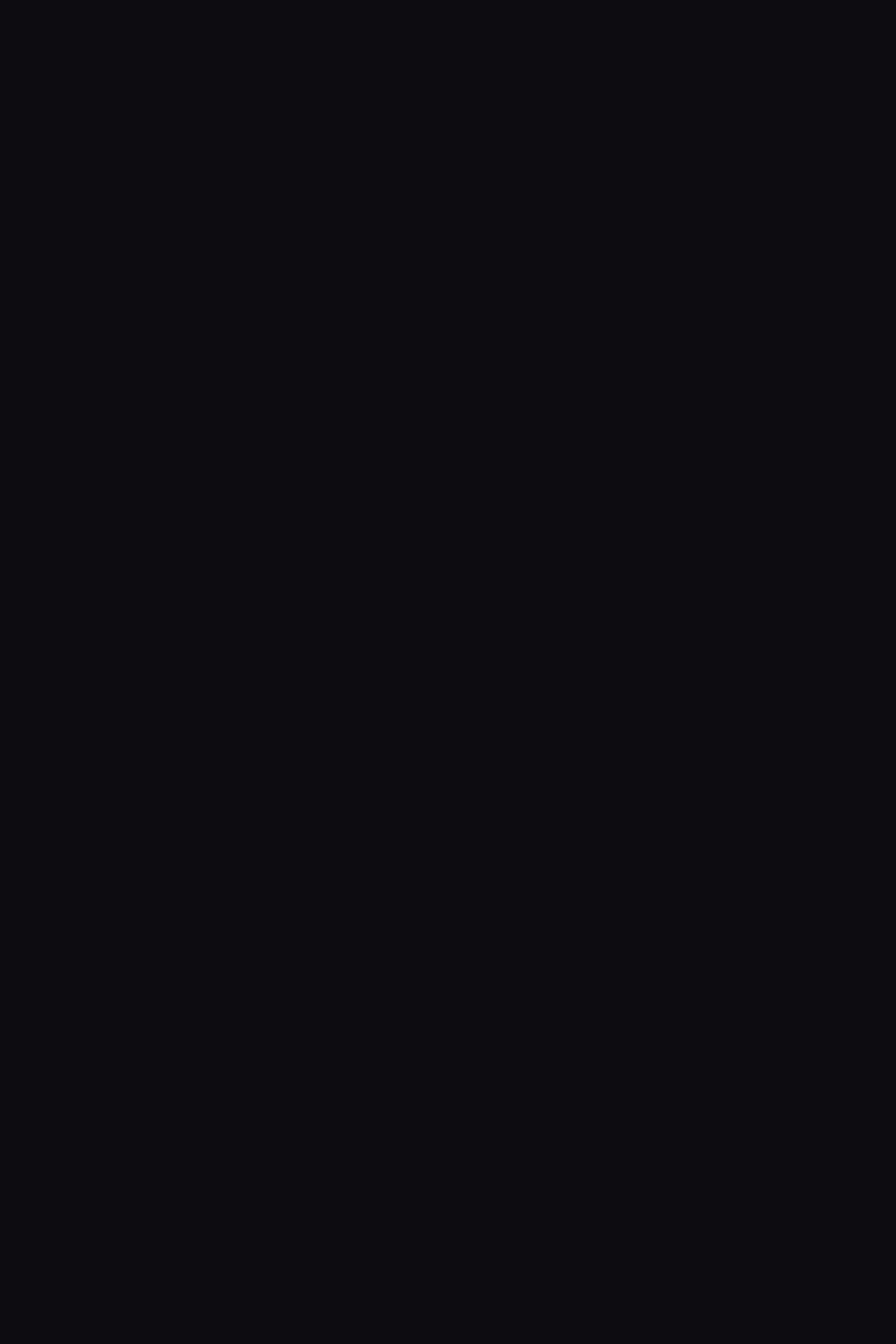
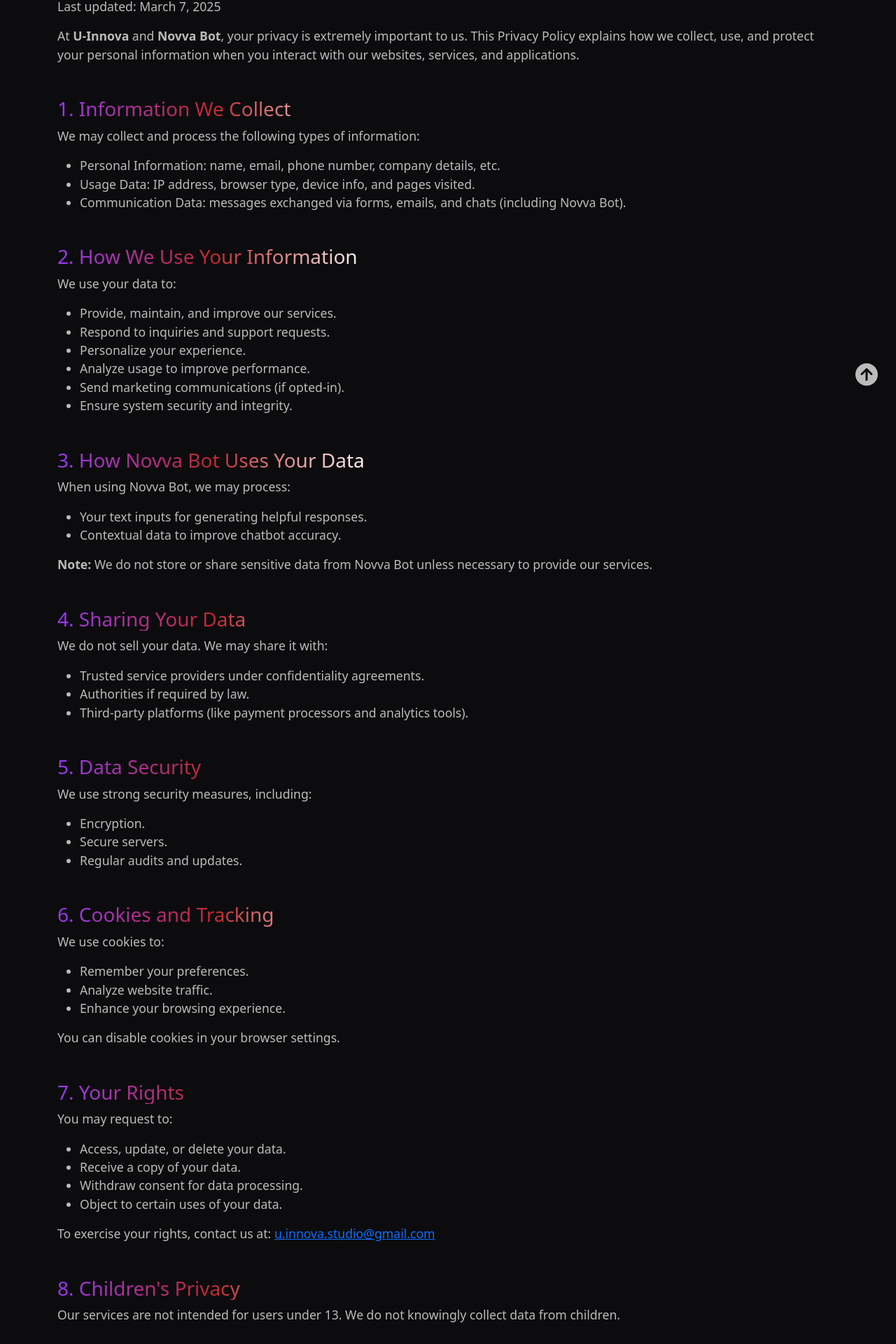
Before and after one commit to narumikat/u-innova_new_website, a React (Vite) app: page /privacy_policy in a window 1280 px wide. Before the commit this address had no page. Shown: the part 220-2140 px from the top of the page at 70% size. Before the commit the page ends 800 px from the top, so only its background shows below. Built offline with nearby package versions, Linux system fonts and the light colour scheme.

Commit message:
privacy policy

```diff
--- a/src/App.jsx
+++ b/src/App.jsx
@@ -2,6 +2,7 @@
 import './App.css'
 import HomePage from './pages/HomePage.jsx'
 import AboutPage from './pages/AboutPage.jsx'
+import PrivacyPolicy from './pages/PrivacyPolicy.jsx'
 
 function App() {
 
@@ -9,6 +10,7 @@
         <Routes>
             <Route path="/" element={<HomePage/>}/>
             <Route path="/about" element={<AboutPage/>}/>
+            <Route path="/privacy_policy" element={<PrivacyPolicy/>}/>
         </Routes>
     )
 }
--- a/src/components/Footer.jsx
+++ b/src/components/Footer.jsx
@@ -30,7 +30,7 @@
                                 <ul className="list-unstyled li-space-lg p-small">
                                     <li>
                                         Important: <a href="terms.html">Terms & Conditions</a>,{' '}
-                                        <a href="privacy.html">Privacy Policy</a>
+                                        <a href="/privacy_policy">Privacy Policy</a>
                                     </li>
                                 </ul>
                             </div>
@@ -55,8 +55,8 @@
                                 </span>
                                 <p>Contact Us</p>
                                 <p className="p-small" id="ContactUsFooter">
-                                    <a href="mailto:contact@u-innova.com">
-                                        <strong>contact@u-innova.com</strong>
+                                    <a href="mailto:u.innova.studio@gmail.com">
+                                        <strong>u.innova.studio@gmail.com</strong>
                                     </a>
                                 </p>
                             </div>
--- /dev/null
+++ b/src/pages/PrivacyPolicy.jsx
@@ -0,0 +1,113 @@
+import NavBar from "../components/NavBar.jsx";
+import Footer from "../components/Footer.jsx";
+
+const PrivacyPolicy = () => {
+    return (
+        <div>
+            <NavBar/>
+            <div className="privacy-policy-page py-4 my-4">
+                <div className="container py-5 my-4">
+                    <h1 className="text-center gradient-font mb-5">Privacy Policy</h1>
+
+                    <p>Last updated: March 7, 2025</p>
+
+                    <p>
+                        At <strong>U-Innova</strong> and <strong>Novva Bot</strong>, your privacy is extremely important
+                        to us. This
+                        Privacy Policy explains how we collect, use, and protect your personal
+                        information when you interact with our websites, services, and
+                        applications.
+                    </p>
+
+                    <h3 className="mt-5 gradient-font">1. Information We Collect</h3>
+                    <p>We may collect and process the following types of information:</p>
+                    <ul>
+                        <li>Personal Information: name, email, phone number, company details, etc.</li>
+                        <li>Usage Data: IP address, browser type, device info, and pages visited.</li>
+                        <li>Communication Data: messages exchanged via forms, emails, and chats (including Novva Bot).
+                        </li>
+                    </ul>
+
+                    <h3 className="mt-5 gradient-font">2. How We Use Your Information</h3>
+                    <p>We use your data to:</p>
+                    <ul>
+                        <li>Provide, maintain, and improve our services.</li>
+                        <li>Respond to inquiries and support requests.</li>
+                        <li>Personalize your experience.</li>
+                        <li>Analyze usage to improve performance.</li>
+                        <li>Send marketing communications (if opted-in).</li>
+                        <li>Ensure system security and integrity.</li>
+                    </ul>
+
+                    <h3 className="mt-5 gradient-font">3. How Novva Bot Uses Your Data</h3>
+                    <p>When using Novva Bot, we may process:</p>
+                    <ul>
+                        <li>Your text inputs for generating helpful responses.</li>
+                        <li>Contextual data to improve chatbot accuracy.</li>
+                    </ul>
+                    <p>
+                        <strong>Note:</strong> We do not store or share sensitive data from Novva Bot unless necessary
+                        to provide our
+                        services.
+                    </p>
+
+                    <h3 className="mt-5 gradient-font">4. Sharing Your Data</h3>
+                    <p>We do not sell your data. We may share it with:</p>
+                    <ul>
+                        <li>Trusted service providers under confidentiality agreements.</li>
+                        <li>Authorities if required by law.</li>
+                        <li>Third-party platforms (like payment processors and analytics tools).</li>
+                    </ul>
+
+                    <h3 className="mt-5 gradient-font">5. Data Security</h3>
+                    <p>We use strong security measures, including:</p>
+                    <ul>
+                        <li>Encryption.</li>
+                        <li>Secure servers.</li>
+                        <li>Regular audits and updates.</li>
+                    </ul>
+
+                    <h3 className="mt-5 gradient-font">6. Cookies and Tracking</h3>
+                    <p>We use cookies to:</p>
+                    <ul>
+                        <li>Remember your preferences.</li>
+                        <li>Analyze website traffic.</li>
+                        <li>Enhance your browsing experience.</li>
+                    </ul>
+                    <p>You can disable cookies in your browser settings.</p>
+
+                    <h3 className="mt-5 gradient-font">7. Your Rights</h3>
+                    <p>You may request to:</p>
+                    <ul>
+                        <li>Access, update, or delete your data.</li>
+                        <li>Receive a copy of your data.</li>
+                        <li>Withdraw consent for data processing.</li>
+                        <li>Object to certain uses of your data.</li>
+                    </ul>
+                    <p>To exercise your rights, contact us at: <a
+                        href="mailto:u.innova.studio@gmail.com">u.innova.studio@gmail.com</a></p>
+
+                    <h3 className="mt-5 gradient-font">8. Children's Privacy</h3>
+                    <p>Our services are not intended for users under 13. We do not knowingly collect data from
+                        children.</p>
+
+                    <h3 className="mt-5 gradient-font">9. Policy Updates</h3>
+                    <p>We may update this Privacy Policy periodically. Changes will be posted on this page, and
+                        significant updates may be communicated via email.</p>
+
+                    <h3 className="mt-5 gradient-font">10. Contact Us</h3>
+                    <p>
+                        If you have questions or concerns, please contact us at: <br/>
+                        📧 <a href="mailto:u.innova.studio@gmail.com">u.innova.studio@gmail.com</a> <br/>
+                        🌐 <a href="https://www.u-innova.com" target="_blank"
+                             rel="noopener noreferrer">www.u-innova.com</a>
+                    </p>
+                </div>
+            </div>
+            < Footer/>
+        </div>
+
+    );
+};
+
+export default PrivacyPolicy;
--- a/src/stylesheets/main.scss
+++ b/src/stylesheets/main.scss
@@ -7,7 +7,7 @@
 @import 'components/footer';
 @import 'about_page';
 
-p {
+p, li {
   color: $p-color;
   font-size: 1.1rem;
 }
```
